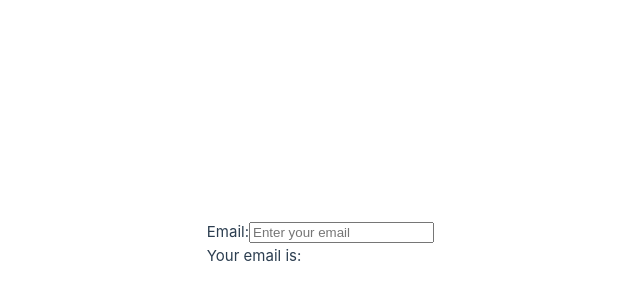
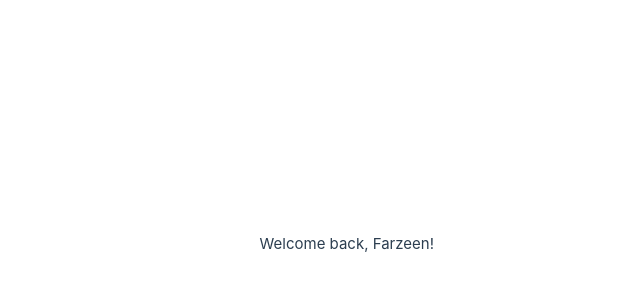
Before and after one commit to farzeen-ali/Vue-JS-Crash-Course-2025, a Vue app: page / in a window 1280 px wide. Shown: the part 156-456 px from the top of the page, without its empty margins (206-846 px from the left). Built offline with nearby package versions, Linux system fonts and the light colour scheme.

Commit message:
Conditional Rendering

```diff
--- a/src/App.vue
+++ b/src/App.vue
@@ -2,12 +2,14 @@
   <div>
     <!-- <TemplateSyntax /> -->
      <!-- <VBind /> -->
-     <VModel />
+     <!-- <VModel /> -->
+      <ConditionalRendering />
   </div>
 </template>
 
 <script setup>
 // import TemplateSyntax from './components/TemplateSyntax.vue'
 // import VBind from './components/VBind.vue';
-import VModel from './components/VModel.vue';
+// import VModel from './components/VModel.vue';
+import ConditionalRendering from './components/ConditionalRendering.vue';
 </script>
--- /dev/null
+++ b/src/components/ConditionalRendering.vue
@@ -0,0 +1,13 @@
+<template>
+  <div>
+    <p v-if="status === 'loggedIn'">Welcome back, Farzeen!</p>
+    <p v-else-if="status === 'loading'">Checking your session...</p>
+    <p v-else>Please log in to continue.</p>
+  </div>
+</template>
+
+<script setup>
+import { ref } from 'vue'
+
+const status = ref('loggedIn') // try: 'loading' or 'guest'
+</script>
```
